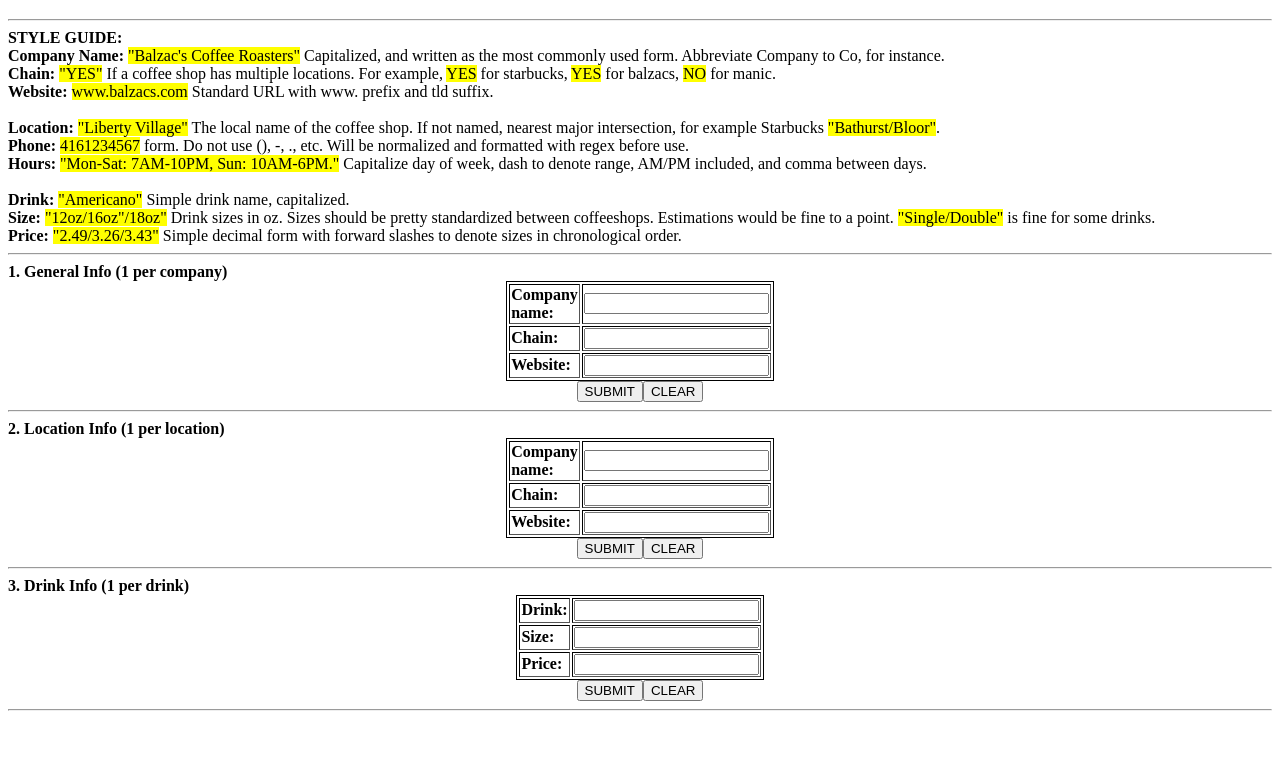
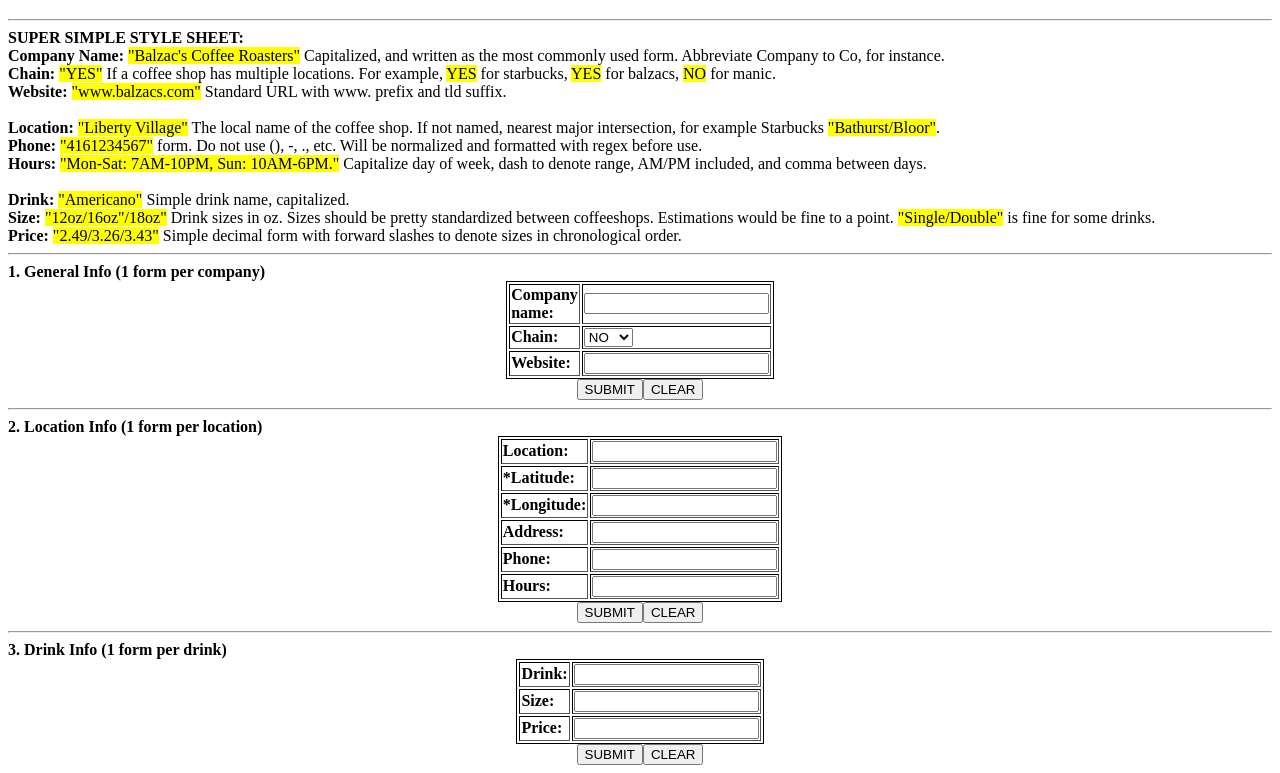
Before and after one commit to neostoic/cheap_bean, a plain HTML site: page Form Site/index.html in a window 1280 px wide. Shown: the part 61-834 px from the top of the page. Before the commit the page ends 800 px from the top, so only its background shows below. Drawn offline with Linux system fonts and the light colour scheme.

Commit message:
Added Lat/Long support

```diff
--- a/Form Site/index.html
+++ b/Form Site/index.html
@@ -10,44 +10,49 @@
 
 <H1> Form site for data entry into mongoDB for Coffee Platform. </H1>
 <hr>
-<strong>STYLE GUIDE:</strong><br>
+<strong>SUPER SIMPLE STYLE SHEET:</strong><br>
 
 <b>Company Name: </b><mark>"Balzac's Coffee Roasters"</mark> Capitalized, and written as the most commonly used form. Abbreviate Company to Co, for instance. <br>
 <b>Chain: </b> <mark>"YES"</mark> If a coffee shop has multiple locations. For example, <mark>YES</mark> for starbucks, <mark>YES</mark> for balzacs, <mark>NO</mark> for manic.<br>
-<b>Website: </b> <mark>www.balzacs.com</mark> Standard URL with www. prefix and tld suffix. <br>
+<b>Website: </b> <mark>"www.balzacs.com"</mark> Standard URL with www. prefix and tld suffix. <br>
 <br>
 <b>Location: </b><mark>"Liberty Village"</mark> The local name of the coffee shop. If not named, nearest major intersection, for example Starbucks <mark>"Bathurst/Bloor"</mark>. <br>
-<b>Phone: </b> <mark>4161234567</mark> form. Do not use (), -, ., etc. Will be normalized and formatted with regex before use. <br>
+<b>Phone: </b> <mark>"4161234567"</mark> form. Do not use (), -, ., etc. Will be normalized and formatted with regex before use. <br>
 <b>Hours: </b><mark>"Mon-Sat: 7AM-10PM, Sun: 10AM-6PM."</mark> Capitalize day of week, dash to denote range, AM/PM included, and comma between days. <br>
 <br>
 <b>Drink: </b><mark>"Americano"</mark> Simple drink name, capitalized.<br>
 <b>Size: </b><mark>"12oz/16oz"/18oz"</mark> Drink sizes in oz. Sizes should be pretty standardized between coffeeshops. Estimations would be fine to a point. <mark>"Single/Double"</mark> is fine for some drinks.<br>
 <b>Price: </b><mark>"2.49/3.26/3.43"</mark> Simple decimal form with forward slashes to denote sizes in chronological order. <br>
 <hr>
-	<b> 1. General Info (1 per company)
+	<b> 1. General Info (1 form per company)
 	    <table border="1">
 		<tr><td>Company name: </td><td><input type="text" name="companyname"> <br></td></tr>
-		<tr><td>Chain:</td><td><input type="text" name="chain"></br></td></tr>
+		<tr><td>Chain:</td><td><select>
+ 			<option value="NO">NO</option>
+  			<option value="YES">YES</option>
+  		</select></br></td></tr>
 		<tr><td>Website:</td><td><input type="text" name="website"></br></td></tr>
 		</table>
 		<center><button name="submitinfo">SUBMIT</button><button name="clearinfo">CLEAR</button><br></center>
 <hr>
-		2. Location Info (1 per location)
+		2. Location Info (1 form per location)
 	    <table border="1">
-		<tr><td>Company name:</td><td><input type="text" name="companyname"> <br></td></tr>
-		<tr><td>Chain:</td><td><input type="text" name="address1"></br></td></tr>
-		<tr><td>Website:</td><td><input type="number" name="phone1"></br></td></tr>
+		<tr><td>Location:</td><td><input type="text" name="location"> <br></td></tr>
+			<tr><td>*Latitude:</td><td><input type="number" name="latitude"> <br></td></tr>
+			<tr><td>*Longitude:</td><td><input type="number" name="longitude"> <br></td></tr>
+		<tr><td>Address:</td><td><input type="text" name="address"> <br></td></tr>
+		<tr><td>Phone:</td><td><input type="text" name="address"></br></td></tr>
+		<tr><td>Hours:</td><td><input type="number" name="phone"></br></td></tr>
 		</table>
 		<center><button name="submitlocation">SUBMIT</button><button name="clearlocation">CLEAR</button><br></center>
 <hr>
-		3. Drink Info (1 per drink)
+		3. Drink Info (1 form per drink)
 		<table border="1">
-		<tr><td>Drink:</td><td><input type="text" name="drink1"> <br></td></tr>
-		<tr><td>Size:</td><td><input type="text" name="size1"></br></td></tr>
-		<tr><td>Price:</td><td><input type="number" name="price1"></br></td></tr>
+		<tr><td>Drink:</td><td><input type="text" name="drink"> <br></td></tr>
+		<tr><td>Size:</td><td><input type="text" name="size"></br></td></tr>
+		<tr><td>Price:</td><td><input type="number" name="price"></br></td></tr>
 		</table>
 		<center><button name="submitdrink">SUBMIT</button><button name="cleardrink">CLEAR</button><br></center>
 </div>
 </body>
-<hr>
 </html>
```
